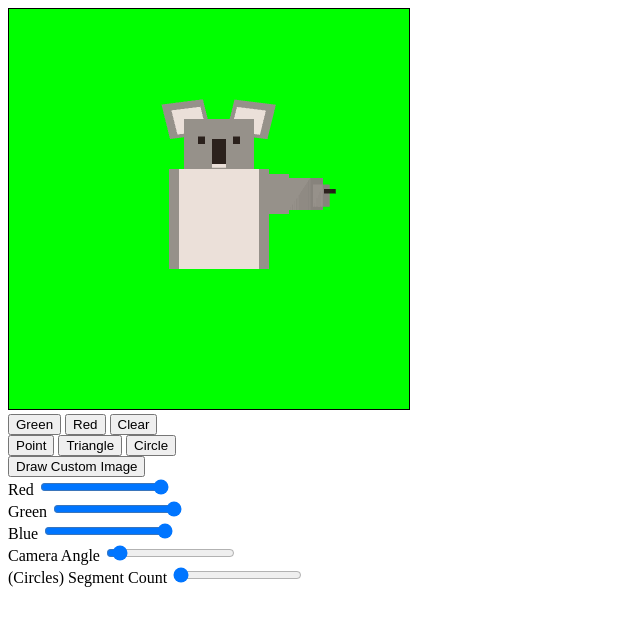
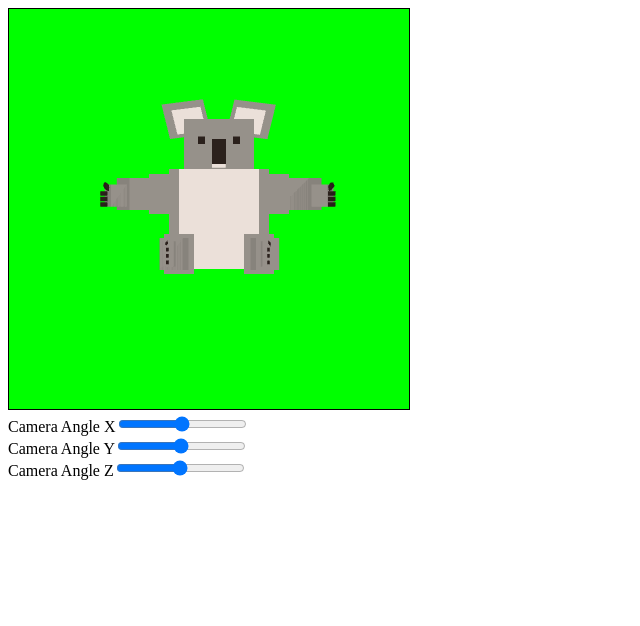
Before and after one commit to CaiNann/CSE-160, a plain HTML site: page asgn2/src/asgn2.html in a window 1280 px wide. Shown: the whole page, without its empty margins (0-640 px from the left). Drawn offline with Linux system fonts and the light colour scheme.

Commit message:
finished model of koala. Need to animate now.

```diff
--- a/asgn2/src/asgn2.html
+++ b/asgn2/src/asgn2.html
@@ -8,51 +8,16 @@
 <body>
     <div id="canvas-container" style="position: relative; display: inline-block;">
         <canvas id="webgl" width="400" height="400" style="border: 1px solid black;"></canvas>
-
-        <div id="bottomText" hidden style="
-            position: absolute;
-            bottom: 10px;
-            width: 100%;
-            text-align: center;
-            color: white;
-            font-family: Arial;
-            font-weight: bold;
-            pointer-events: none;
-        ">
-            Wait for the green background...
-        </div>
     </div>
 
     <div>
-        <button type="button" id="green">Green</button>
-        <button type="button" id="red">Red</button>
-        <button type="button" id="clear">Clear</button>
-    </div>
-
-    <div>
-        <button type="button" id="point">Point</button>
-        <button type="button" id="triangle">Triangle</button>
-        <button type="button" id="circle">Circle</button>
-    </div>
-
-    <div>
-        <button type="button" id="custom">Draw Custom Image</button>
-    </div>
-
-    <div>
-        Red <input type="range" min="0" max="100" value="100" class="slider" id="redSlider">
+        Camera Angle X<input type="range" min="-360" max="360" value="0" class="slider" id="XangleSlider"
     </div>
     <div>
-        Green <input type="range" min="0" max="100" value="100" class="slider" id="greenSlider">
+        Camera Angle Y<input type="range" min="-360" max="360" value="0" class="slider" id="YangleSlider"
     </div>
     <div>
-        Blue <input type="range" min="0" max="100" value="100" class="slider" id="blueSlider">
-    </div>
-    <div>
-        Camera Angle <input type="range" min="0" max="90" value="5" class="slider" id="angleSlider"
-    </div>
-    <div>
-        (Circles) Segment Count <input type="range" min="10" max="20" value="10" class="slider" id="segmentSlider"
+        Camera Angle Z<input type="range" min="-360" max="360" value="0" class="slider" id="ZangleSlider"
     </div>
 
     <div>
--- a/asgn2/src/asgn2.js
+++ b/asgn2/src/asgn2.js
@@ -8,43 +8,32 @@ import { Cube } from './Cube.js';
 var VSHADER_SOURCE =
   "attribute vec4 a_Position;\n" +
   "uniform mat4 u_ModelMatrix;\n" +
-  "uniform mat4 u_GlobalRotateMatrix;\n" +
+  "uniform mat4 u_GlobalXRotateMatrix;\n" +
+  "uniform mat4 u_GlobalYRotateMatrix;\n" +
+  "uniform mat4 u_GlobalZRotateMatrix;\n" +
   "void main() {\n" +
-  "  gl_Position = u_GlobalRotateMatrix * u_ModelMatrix * a_Position;\n" +
+  "  gl_Position = u_GlobalXRotateMatrix * u_GlobalYRotateMatrix * u_GlobalZRotateMatrix * u_ModelMatrix * a_Position;\n" +
   "}\n";
 
 // Fragment shader program
 var FSHADER_SOURCE =
   "precision mediump float;\n" +
-  "uniform vec4 u_FragColor;\n" + // uniform変数
+  "uniform vec4 u_FragColor;\n" +
   "void main() {\n" +
   "  gl_FragColor = u_FragColor;\n" +
   "}\n";
 
-window.g_shapesList = [];
-window.g_selectedColor = [1.0, 1.0, 1.0, 1.0];
-window.g_selectedAngle = 0;
-window.g_selectedShape = "point";
-window.g_selectedSegments = 10;
-window.canvas = null;  // add this
-window.gl = null;      // add this
+window.g_selectedXAngle = 0;
+window.g_selectedYAngle = 0;
+window.g_selectedZAngle = 0;
+window.canvas = null;
+window.gl = null;
 window.a_Position = null;
 window.u_FragColor = null;
 window.u_ModelMatrix = null;
-window.u_GlobalRotateMatrix = null;
-window.customImageButton = false;
-window.gameState = "WAITING";
-window.gameStartTime = null;
-window.gameTimeoutID = null;
-
-function getRGBColor() {
-  return [
-    document.getElementById("redSlider").value / 100,
-    document.getElementById("greenSlider").value / 100,
-    document.getElementById("blueSlider").value / 100,
-    1.0,
-  ];
-}
+window.u_GlobalXRotateMatrix = null;
+window.u_GlobalYRotateMatrix = null;
+window.u_GlobalZRotateMatrix = null;
 
 function setupWebGL() {
   // Retrieve <canvas> element
@@ -88,10 +77,24 @@ function connectVariablesToGLSL() {
     return;
   }
 
-  // Get the storage location of u_GlobalRotateMatrix
-  u_GlobalRotateMatrix = gl.getUniformLocation(gl.program, "u_GlobalRotateMatrix");
-  if (!u_GlobalRotateMatrix) {
-    console.log("Failed to get the storage location of u_GlobalRotateMatrix");
+  // Get the storage location of u_GlobalXRotateMatrix
+  u_GlobalXRotateMatrix = gl.getUniformLocation(gl.program, "u_GlobalXRotateMatrix");
+  if (!u_GlobalXRotateMatrix) {
+    console.log("Failed to get the storage location of u_GlobalXRotateMatrix");
+    return;
+  }
+
+  // Get the storage location of u_GlobalYRotateMatrix
+  u_GlobalYRotateMatrix = gl.getUniformLocation(gl.program, "u_GlobalYRotateMatrix");
+  if (!u_GlobalYRotateMatrix) {
+    console.log("Failed to get the storage location of u_GlobalYRotateMatrix");
+    return;
+  }
+
+  // Get the storage location of u_GlobalZRotateMatrix
+  u_GlobalZRotateMatrix = gl.getUniformLocation(gl.program, "u_GlobalZRotateMatrix");
+  if (!u_GlobalZRotateMatrix) {
+    console.log("Failed to get the storage location of u_GlobalZRotateMatrix");
     return;
   }
 
@@ -101,65 +104,23 @@ function connectVariablesToGLSL() {
 }
 
 function addActionsForHtmlUI() {
-  // Add event listeners for color selection
-  document.getElementById("red").onclick = function () {
-    g_selectedColor = [1.0, 0.0, 0.0, 1.0];
-  };
-  document.getElementById("green").onclick = function () {
-    g_selectedColor = [0.0, 1.0, 0.0, 1.0];
-  };
 
-  // Add event listener for clear button
-  document.getElementById("clear").onclick = function () {
-    g_shapesList = [];
+  // Add event listener for X camera angle selection
+  document.getElementById("XangleSlider").oninput = function () {
+    g_selectedXAngle = parseFloat(this.value);
     renderAllShapes();
   };
 
-  // Add event listeners for shape selection
-  document.getElementById("point").onclick = function () {
-    g_selectedShape = "point";
-  };
-  document.getElementById("triangle").onclick = function () {
-    g_selectedShape = "triangle";
-  };
-  document.getElementById("circle").onclick = function () {
-    g_selectedShape = "circle";
-  };
-  document.getElementById("custom").onclick = function () {
-    customImageButton = true;
-    document.getElementById("gameButton").hidden = false;
-    document.getElementById("imageGroup").hidden = false;
-    drawCustomImage();
-  };
-
-  // Add event listeners for color selection
-  document.getElementById("redSlider").oninput = function () {
-    g_selectedColor = getRGBColor();
-  };
-  document.getElementById("greenSlider").oninput = function () {
-    g_selectedColor = getRGBColor();
-  };
-  document.getElementById("blueSlider").oninput = function () {
-    g_selectedColor = getRGBColor();
-  };
-
-  // Add event listener for camera angle selection
-  document.getElementById("angleSlider").oninput = function () {
-    g_selectedAngle = parseFloat(this.value);
+  // Add event listener for Y camera angle selection
+  document.getElementById("YangleSlider").oninput = function () {
+    g_selectedYAngle = parseFloat(this.value);
     renderAllShapes();
   };
 
-  // Add event listener for segment count selection
-  document.getElementById("segmentSlider").oninput = function () {
-    g_selectedSegments = parseInt(this.value);
-  };
-
-  // Add event listener for game button
-  document.getElementById("gameButton").onclick = function () {
-    gameState = "PLAYING";
-    document.getElementById("bottomText").innerText = "Wait for the green background...";
-    document.getElementById("bottomText").hidden = false;
-    playGame();
+  // Add event listener for Z camera angle selection
+  document.getElementById("ZangleSlider").oninput = function () {
+    g_selectedZAngle = parseFloat(this.value);
+    renderAllShapes();
   };
 }
 
@@ -177,22 +138,20 @@ function main() {
   renderAllShapes();
 }
 
-function convertCoordinatesEventToGL(ev) {
-  var x = ev.clientX; // x coordinate of a mouse pointer
-  var y = ev.clientY; // y coordinate of a mouse pointer
-  var rect = ev.target.getBoundingClientRect();
-
-  x = (x - rect.left - canvas.width / 2) / (canvas.width / 2);
-  y = (canvas.height / 2 - (y - rect.top)) / (canvas.height / 2);
-
-  return [x, y];
-}
+var g_startTime = performance.now() / 1000.0;
+var g_seconds = performance.now() / 1000.0 - g_startTime;
 
 export function renderAllShapes() {
   // Apply camera rotation
-  var cameraMatrix = new Matrix4();
-  cameraMatrix.rotate(g_selectedAngle, 0, 1, 0);
-  gl.uniformMatrix4fv(u_GlobalRotateMatrix, false, cameraMatrix.elements);
+  var cameraXMatrix = new Matrix4();
+  cameraXMatrix.rotate(g_selectedXAngle, 0, 1, 0);
+  var cameraYMatrix = new Matrix4();
+  cameraYMatrix.rotate(g_selectedYAngle, 1, 0, 0);
+  var cameraZMatrix = new Matrix4();
+  cameraZMatrix.rotate(g_selectedZAngle, 0, 0, 1);
+  gl.uniformMatrix4fv(u_GlobalXRotateMatrix, false, cameraXMatrix.elements);
+  gl.uniformMatrix4fv(u_GlobalYRotateMatrix, false, cameraYMatrix.elements);
+  gl.uniformMatrix4fv(u_GlobalZRotateMatrix, false, cameraZMatrix.elements);
 
   // Clear <canvas>
   gl.clear(gl.COLOR_BUFFER_BIT | gl.DEPTH_BUFFER_BIT);
@@ -209,7 +168,7 @@ export function renderAllShapes() {
   var belly = new Cube();
   belly.color = whiteColor;
   belly.matrix = new Matrix4(body.matrix);
-  belly.matrix.translate(0.1, 0, -0.001);
+  belly.matrix.translate(0.1, 0.001, -0.001);
   belly.matrix.scale(0.8, 1, 0.8);
   belly.render();
 
@@ -229,8 +188,8 @@ export function renderAllShapes() {
   var bottomNose = new Cube();
   bottomNose.color = whiteColor;
   bottomNose.matrix = new Matrix4(nose.matrix);
-  bottomNose.matrix.translate(0.0, -0.15, 0.0);
-  bottomNose.matrix.scale(1, 0.5, 1);
+  bottomNose.matrix.translate(0.001, -0.15, 0.001);
+  bottomNose.matrix.scale(0.99, 0.5, 1);
   bottomNose.render();
 
   var rightEye = new Cube();
@@ -284,9 +243,9 @@ export function renderAllShapes() {
   var rightArm = new Cube();
   rightArm.color = grayColor;
   rightArm.matrix = new Matrix4(rightShoulder.matrix);
-  rightArm.matrix.translate(1, 0.1, 0.2);
+  rightArm.matrix.translate(0.6, 0.1, 0.45);
   rightArm.matrix.rotate(45, 0, 1, 0);
-  rightArm.matrix.scale(1, 0.8, 0.6);
+  rightArm.matrix.scale(1.5, 0.8, 0.6);
   rightArm.render();
   var rightHand = new Cube();
   rightHand.color = grayColor;
@@ -297,9 +256,165 @@ export function renderAllShapes() {
   var rightHandFinger1 = new Cube();
   rightHandFinger1.color = blackColor;
   rightHandFinger1.matrix = new Matrix4(rightHand.matrix);
-  rightHandFinger1.matrix.translate(1, 0.6, 0.1);
-  rightHandFinger1.matrix.scale(0.8, 0.2, 0.5);
+  rightHandFinger1.matrix.translate(1, 0.7, 0.2);
+  rightHandFinger1.matrix.rotate(45, 0, 1, 1);
+  rightHandFinger1.matrix.scale(0.4, 0.2, 0.2);
   rightHandFinger1.render();
+  var rightHandFinger2 = new Cube();
+  rightHandFinger2.color = blackColor;
+  rightHandFinger2.matrix = new Matrix4(rightHand.matrix);
+  rightHandFinger2.matrix.translate(1, 0.5, 0.1);
+  rightHandFinger2.matrix.scale(0.4, 0.2, 0.2);
+  rightHandFinger2.render();
+  var rightHandFinger3 = new Cube();
+  rightHandFinger3.color = blackColor;
+  rightHandFinger3.matrix = new Matrix4(rightHand.matrix);
+  rightHandFinger3.matrix.translate(1, 0.25, 0.1);
+  rightHandFinger3.matrix.scale(0.4, 0.2, 0.2);
+  rightHandFinger3.render();
+  var rightHandFinger4 = new Cube();
+  rightHandFinger4.color = blackColor;
+  rightHandFinger4.matrix = new Matrix4(rightHand.matrix);
+  rightHandFinger4.matrix.translate(1, 0, 0.1);
+  rightHandFinger4.matrix.scale(0.4, 0.2, 0.2);
+  rightHandFinger4.render();
+
+  var leftShoulder = new Cube();
+  leftShoulder.color = grayColor;
+  leftShoulder.matrix = new Matrix4(body.matrix);
+  leftShoulder.matrix.translate(-0.2, 0.55, 0.1);
+  leftShoulder.matrix.scale(0.3, 0.4, 0.7);
+  leftShoulder.render();
+  var leftArm = new Cube();
+  leftArm.color = grayColor;
+  leftArm.matrix = new Matrix4(leftShoulder.matrix);
+  leftArm.matrix.translate(-0.65, 0.1, -0.6);
+  leftArm.matrix.rotate(45, 0, -1, 0);
+  leftArm.matrix.scale(1.5, 0.8, 0.6);
+  leftArm.render();
+  var leftHand = new Cube();
+  leftHand.color = grayColor;
+  leftHand.matrix = new Matrix4(leftArm.matrix);
+  leftHand.matrix.translate(-0.5, 0.1, 0.2);
+  leftHand.matrix.scale(0.5, 0.7, 0.5);
+  leftHand.render();
+  var leftHandFinger1 = new Cube();
+  leftHandFinger1.color = blackColor;
+  leftHandFinger1.matrix = new Matrix4(leftHand.matrix);
+  leftHandFinger1.matrix.translate(-0.3, 0.9, 0.1);
+  leftHandFinger1.matrix.rotate(45, 0, -1, -1);
+  leftHandFinger1.matrix.scale(0.4, 0.2, 0.2);
+  leftHandFinger1.render();
+  var leftHandFinger2 = new Cube();
+  leftHandFinger2.color = blackColor;
+  leftHandFinger2.matrix = new Matrix4(leftHand.matrix);
+  leftHandFinger2.matrix.translate(-0.4, 0.5, 0.5);
+  leftHandFinger2.matrix.scale(0.4, 0.2, 0.2);
+  leftHandFinger2.render();
+  var leftHandFinger3 = new Cube();
+  leftHandFinger3.color = blackColor;
+  leftHandFinger3.matrix = new Matrix4(leftHand.matrix);
+  leftHandFinger3.matrix.translate(-0.4, 0.25, 0.5);
+  leftHandFinger3.matrix.scale(0.4, 0.2, 0.2);
+  leftHandFinger3.render();
+  var leftHandFinger4 = new Cube();
+  leftHandFinger4.color = blackColor;
+  leftHandFinger4.matrix = new Matrix4(leftHand.matrix);
+  leftHandFinger4.matrix.translate(-0.4, 0, 0.5);
+  leftHandFinger4.matrix.scale(0.4, 0.2, 0.2);
+  leftHandFinger4.render();
+
+  var leftThigh = new Cube();
+  leftThigh.color = grayColor;
+  leftThigh.matrix = new Matrix4(body.matrix);
+  leftThigh.matrix.translate(-0.05, -0.05, -0.1);
+  leftThigh.matrix.scale(0.3, 0.4, 1.1);
+  leftThigh.render();
+  var leftLeg = new Cube();
+  leftLeg.color = grayColor;
+  leftLeg.matrix = new Matrix4(leftThigh.matrix);
+  leftLeg.matrix.translate(-0.15, 0.1, -0.55);
+  leftLeg.matrix.rotate(-15, 0, -1, 0);
+  leftLeg.matrix.scale(0.8, 0.8, 0.8);
+  leftLeg.render();
+  var leftFoot = new Cube();
+  leftFoot.color = grayColor;
+  leftFoot.matrix = new Matrix4(leftLeg.matrix);
+  leftFoot.matrix.translate(0.2, 0.1, -0.3);
+  leftFoot.matrix.scale(0.5, 0.8, 0.4);
+  leftFoot.render();
+  var leftToe1 = new Cube();
+  leftToe1.color = blackColor;
+  leftToe1.matrix = new Matrix4(leftFoot.matrix);
+  leftToe1.matrix.translate(0.4, 0.85, -0.4);
+  leftToe1.matrix.rotate(30, 0, 0, 1);
+  leftToe1.matrix.rotate(15, 0, -1, 0);
+  leftToe1.matrix.scale(0.2, 0.1, 0.5);
+  leftToe1.render();
+  var leftToe2 = new Cube();
+  leftToe2.color = blackColor;
+  leftToe2.matrix = new Matrix4(leftFoot.matrix);
+  leftToe2.matrix.translate(0.4, 0.6, -0.4);
+  leftToe2.matrix.scale(0.15, 0.15, 0.7);
+  leftToe2.render();
+  var leftToe3 = new Cube();
+  leftToe3.color = blackColor;
+  leftToe3.matrix = new Matrix4(leftFoot.matrix);
+  leftToe3.matrix.translate(0.4, 0.35, -0.4);
+  leftToe3.matrix.scale(0.15, 0.15, 0.7);
+  leftToe3.render();
+  var leftToe4 = new Cube();
+  leftToe4.color = blackColor;
+  leftToe4.matrix = new Matrix4(leftFoot.matrix);
+  leftToe4.matrix.translate(0.4, 0.1, -0.4);
+  leftToe4.matrix.scale(0.15, 0.15, 0.7);
+  leftToe4.render();
+
+  var rightThigh = new Cube();
+  rightThigh.color = grayColor;
+  rightThigh.matrix = new Matrix4(body.matrix);
+  rightThigh.matrix.translate(0.75, -0.05, -0.1);
+  rightThigh.matrix.scale(0.3, 0.4, 1.1);
+  rightThigh.render();
+  var rightLeg = new Cube();
+  rightLeg.color = grayColor;
+  rightLeg.matrix = new Matrix4(rightThigh.matrix);
+  rightLeg.matrix.translate(0.4, 0.1, -0.7);
+  rightLeg.matrix.rotate(-15, 0, 1, 0);
+  rightLeg.matrix.scale(0.8, 0.8, 0.8);
+  rightLeg.render();
+  var rightFoot = new Cube();
+  rightFoot.color = grayColor;
+  rightFoot.matrix = new Matrix4(rightLeg.matrix);
+  rightFoot.matrix.translate(0.2, 0.1, -0.3);
+  rightFoot.matrix.scale(0.5, 0.8, 0.4);
+  rightFoot.render();
+  var rightToe1 = new Cube();
+  rightToe1.color = blackColor;
+  rightToe1.matrix = new Matrix4(rightFoot.matrix);
+  rightToe1.matrix.translate(0.4, 0.95, -0.4);
+  rightToe1.matrix.rotate(30, 0, 0, -1);
+  rightToe1.matrix.rotate(15, 0, 1, 0);
+  rightToe1.matrix.scale(0.2, 0.1, 0.5);
+  rightToe1.render();
+  var rightToe2 = new Cube();
+  rightToe2.color = blackColor;
+  rightToe2.matrix = new Matrix4(rightFoot.matrix);
+  rightToe2.matrix.translate(0.4, 0.6, -0.4);
+  rightToe2.matrix.scale(0.15, 0.15, 0.7);
+  rightToe2.render();
+  var rightToe3 = new Cube();
+  rightToe3.color = blackColor;
+  rightToe3.matrix = new Matrix4(rightFoot.matrix);
+  rightToe3.matrix.translate(0.4, 0.35, -0.4);
+  rightToe3.matrix.scale(0.15, 0.15, 0.7);
+  rightToe3.render();
+  var rightToe4 = new Cube();
+  rightToe4.color = blackColor;
+  rightToe4.matrix = new Matrix4(rightFoot.matrix);
+  rightToe4.matrix.translate(0.4, 0.1, -0.4);
+  rightToe4.matrix.scale(0.15, 0.15, 0.7);
+  rightToe4.render();
 
   /*
   var leftArm = new Cube();
@@ -318,46 +433,4 @@ export function renderAllShapes() {
   */
 }
 
-function playGame() {
-  gl.clearColor(1.0, 0.0, 0.0, 1.0);
-  gl.clear(gl.COLOR_BUFFER_BIT);
-  drawCustomImage();
-
-  let randomDelay = Math.random() * 3000 + 2000;
-
-  gameTimeoutID = setTimeout(() => {
-    gameState = "GREEN";
-    gameStartTime = performance.now();
-
-    gl.clearColor(0.0, 1.0, 0.0, 1.0);
-    gl.clear(gl.COLOR_BUFFER_BIT);
-  }, randomDelay);
-}
-
-function triggerGameOver() {
-  clearTimeout(gameTimeoutID);
-  gameState = "WAITING";
-  gameStartTime = null;
-  gl.clearColor(0.0, 0.0, 0.0, 1.0);
-  gl.clear(gl.COLOR_BUFFER_BIT);
-  drawCustomImage();
-  document.getElementById("bottomText").innerText = "Too early, Try again!";
-}
-
-function triggerVictory() {
-  clearTimeout(gameTimeoutID);
-  var timeTaken = performance.now() - gameStartTime;
-  gameState = "WAITING";
-  gameStartTime = null;
-  gl.clearColor(0.0, 0.0, 0.0, 1.0);
-  gl.clear(gl.COLOR_BUFFER_BIT);
-  drawCustomImage();
-  console.log(timeTaken);
-  if (timeTaken < 225) {
-    document.getElementById("bottomText").innerText = "You win!";
-  } else {
-    document.getElementById("bottomText").innerText = "Too late, Try again!";
-  }
-}
-
 window.onload = main;
```
